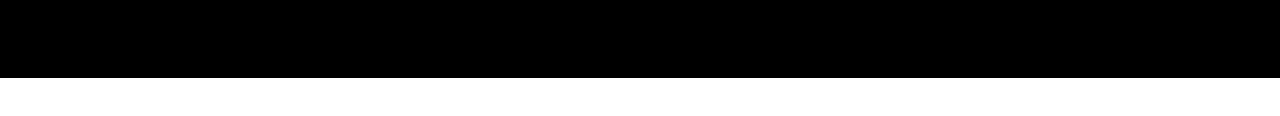
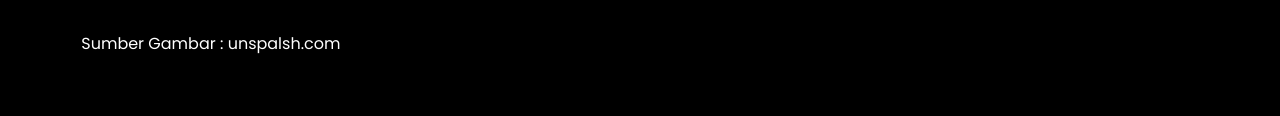
Before and after one commit to xyzlfard/ZulfanBayuArdika-QaBur, a plain HTML site: page index.html in a window 1280 px wide. Shown: the part 2009-2125 px from the top of the page. Before the commit the page ends 2087 px from the top, so only its background shows below. Drawn offline with Linux system fonts and the light colour scheme.

Commit message:
index.html

```diff
--- a/index.html
+++ b/index.html
@@ -220,6 +220,11 @@
                     <a href=""><img src="https://cdn-icons-png.flaticon.com/128/3938/3938026.png" alt="" height="32"></a>
                 </div>
             </div>
+            <div class="sumber">
+                <div class="col12">
+                    <p>Sumber Gambar : unspalsh.com</p>
+                </div>
+            </div>
         </div>
     </div>
     <!-- End Footer -->
```
